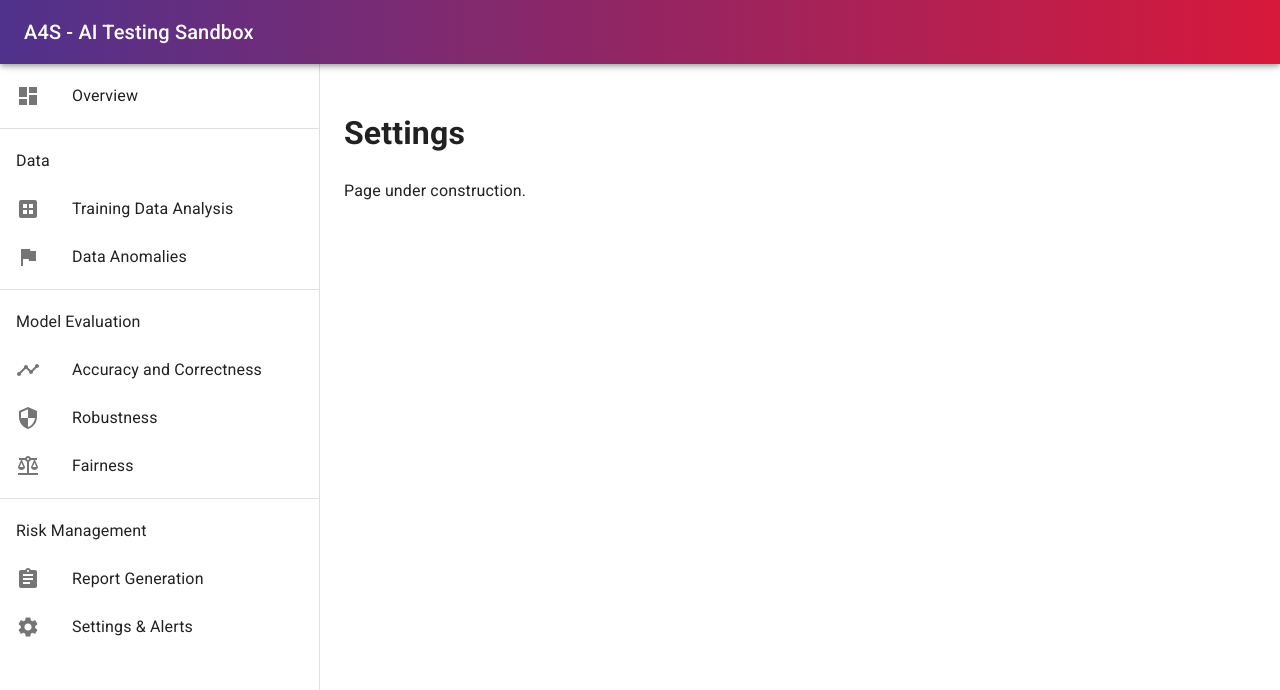
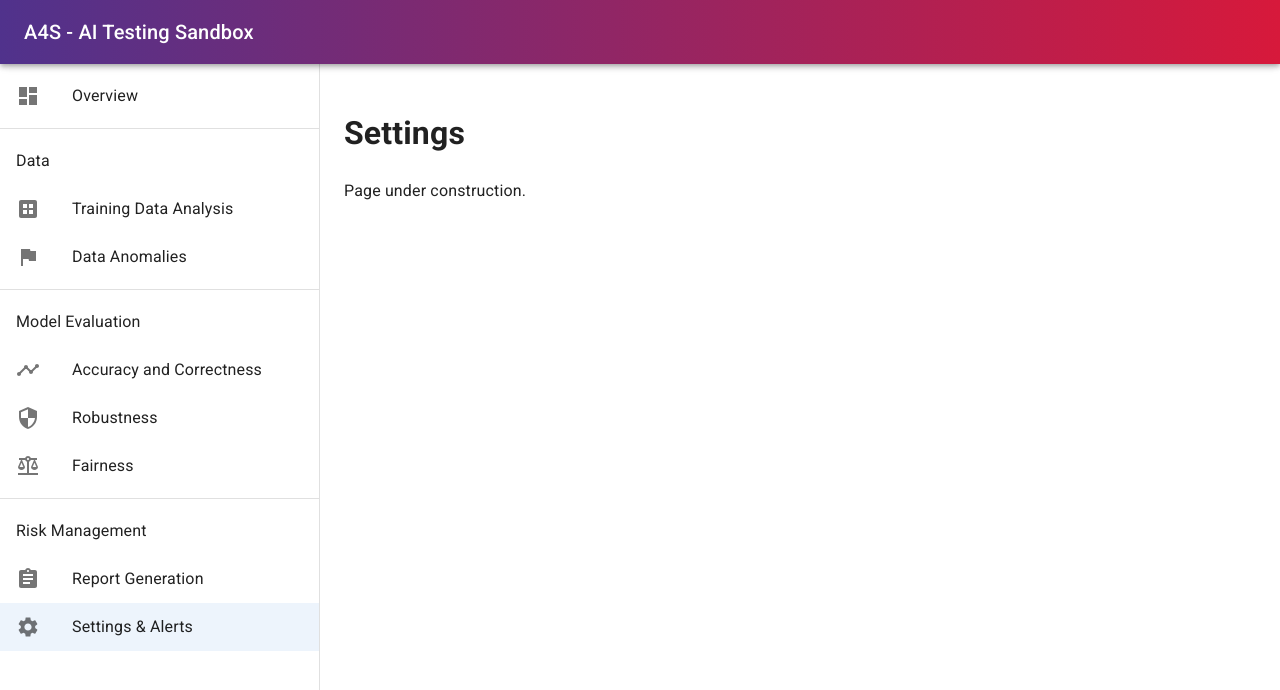
Before and after one commit to lux-ai-factory/aisc-webapp, a React (Vite) app: page /settings in a window 1280 px wide. Shown: the top 690 px of the page. Built offline with nearby package versions, Linux system fonts and the light colour scheme; what chartjs-plugin-zoom would draw is missing.

Commit message:
Select current page on left menu

```diff
--- a/src/components/LeftBar.tsx
+++ b/src/components/LeftBar.tsx
@@ -16,11 +16,14 @@ import AssignmentIcon from '@mui/icons-material/Assignment';
 import SettingsIcon from '@mui/icons-material/Settings';
 import DashboardIcon from '@mui/icons-material/Dashboard';
 import { Box } from '@mui/material';
-import { Link } from 'react-router-dom';
+import { Link, useLocation } from 'react-router-dom';
 
 interface MenuListProps { title: string, items: { text: string, icon: React.ReactNode, target: string }[] }
 
 function MenuList(props: MenuListProps) {
+
+    const location = useLocation().pathname;
+
     return (<List>
 
         {props.title && (
@@ -30,7 +33,7 @@ function MenuList(props: MenuListProps) {
         )}
         {props.items.map((item, index) => (
             <ListItem key={index} disablePadding>
-                <ListItemButton component={Link} to={item.target}>
+                <ListItemButton component={Link} to={item.target} selected={location === item.target}>
                     <ListItemIcon>
                         {item.icon}
                     </ListItemIcon>
```
